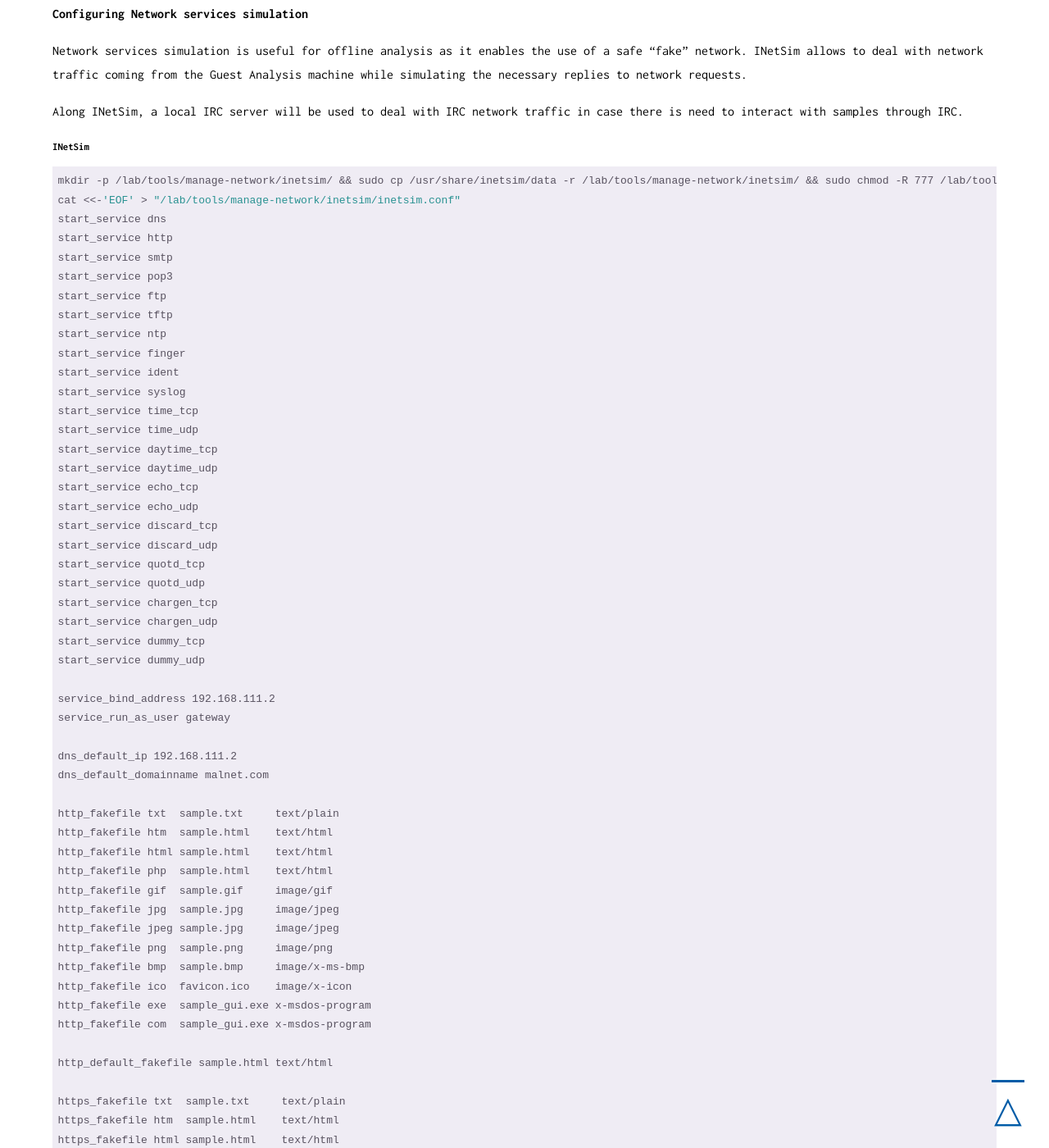
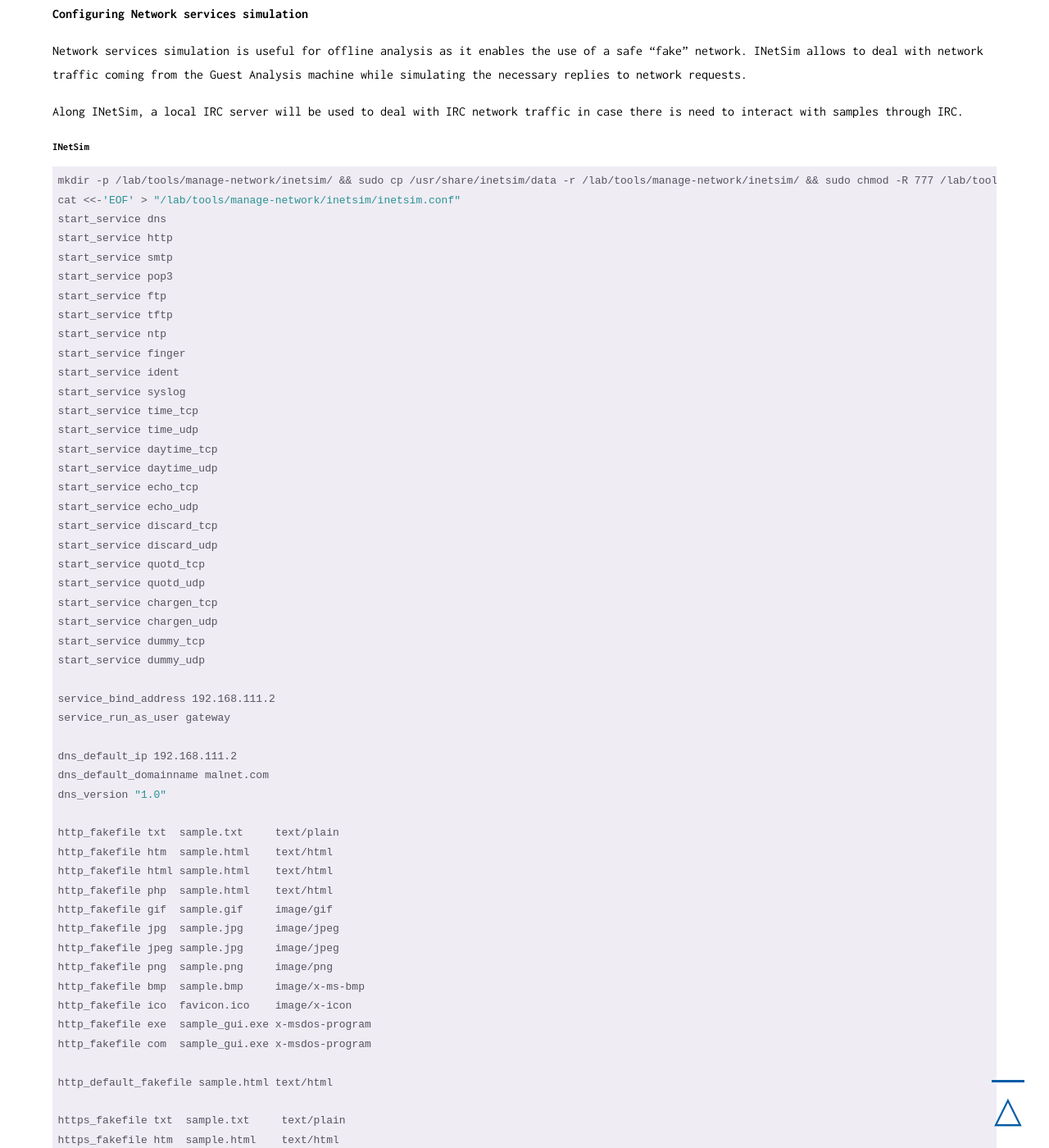
Before and after one commit to qwertzy-antonio-godinho/qwertzy-antonio-godinho.github.io, a Jekyll site: the page built from _posts/2021-02-08-Malware-Lab-Part-1-The-Gateway.md, in a window 1280 px wide and 1400 px high, scrolled down 29592 px. Shown: the whole window at 82% size. Built offline with Jekyll 4.4.1, drawn with Linux system fonts in a browser that asks for light colours; some of the changed text lies outside the part shown.

Commit message:
updated inetsim

```diff
--- a/_posts/2021-02-08-Malware-Lab-Part-1-The-Gateway.md
+++ b/_posts/2021-02-08-Malware-Lab-Part-1-The-Gateway.md
@@ -811,6 +811,7 @@
 
 dns_default_ip 192.168.111.2
 dns_default_domainname malnet.com
+dns_version "1.0"
 
 http_fakefile txt  sample.txt     text/plain
 http_fakefile htm  sample.html    text/html
```
